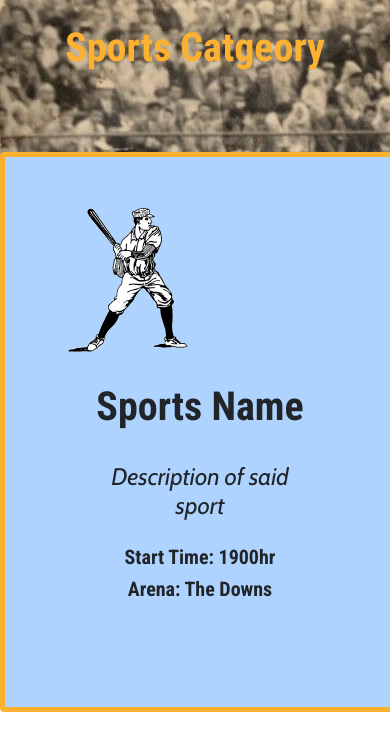
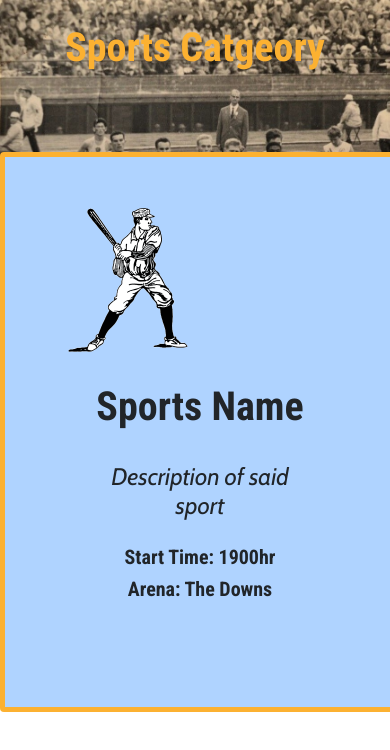
Before and after one commit to TechMilton/Lockdown-Olympics, a React (Create React App) app: page /home in a window 390 px wide. Shown: the top 750 px of the page. Built offline with nearby package versions, Linux system fonts and the light colour scheme.

Commit message:
responsive background image

```diff
--- a/src/App.css
+++ b/src/App.css
@@ -13,7 +13,8 @@ body {
 
 .backgroundImage {
   height: 100vw;
-  width: 100%;
+  width: 100vw;
+  -webkit-background-size: cover;
   background-repeat: no-repeat;
   object-fit: cover;
   background-image: url(./imgs/sports.jpg);
```
